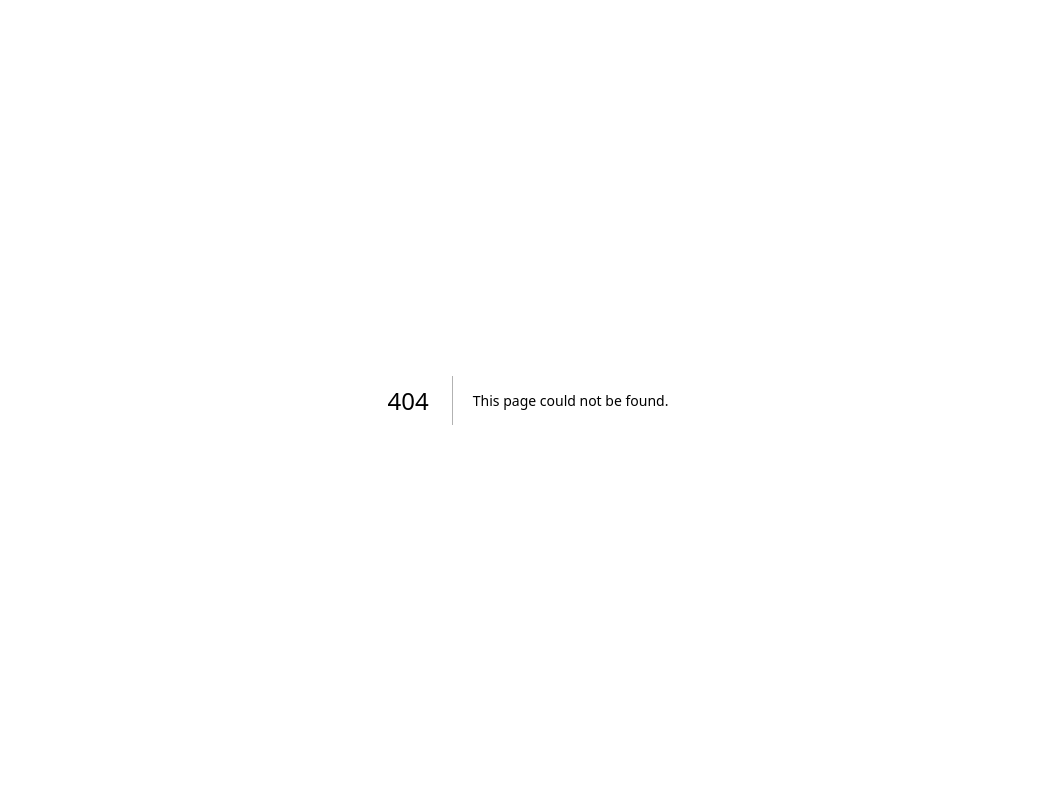
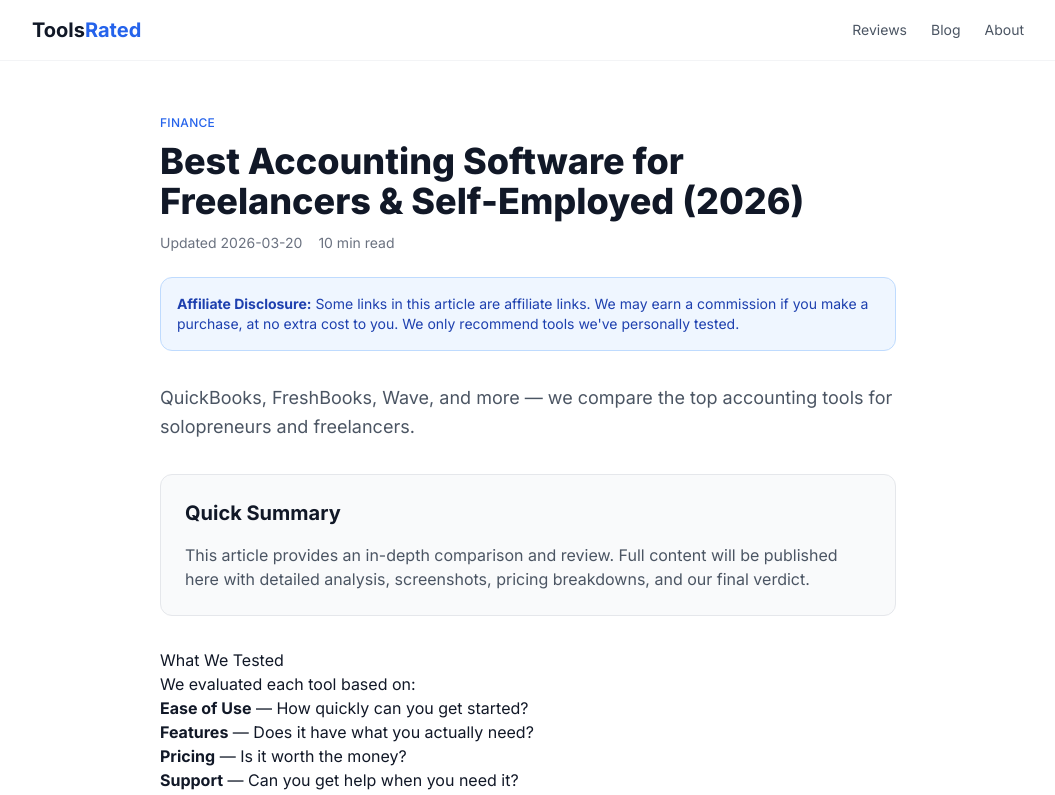
Before and after one commit to StarkTierOne/toolsrated, a Next.js app: page /reviews/best-accounting-software-freelancers in a window 1280 px wide. Before the commit this address had no page. Shown: the top 795 px of the page, without its empty margins (112-1167 px from the left). Built offline with nearby package versions, Linux system fonts and the light colour scheme.

Commit message:
Initial commit: ToolsRated affiliate review site with 8 articles

```diff
--- a/src/app/globals.css
+++ b/src/app/globals.css
@@ -2,26 +2,6 @@
 @tailwind components;
 @tailwind utilities;
 
-:root {
-  --background: #ffffff;
-  --foreground: #171717;
+@layer base {
+  body { @apply bg-white text-gray-900 antialiased; }
 }
-
-@media (prefers-color-scheme: dark) {
-  :root {
-    --background: #0a0a0a;
-    --foreground: #ededed;
-  }
-}
-
-body {
-  color: var(--foreground);
-  background: var(--background);
-  font-family: Arial, Helvetica, sans-serif;
-}
-
-@layer utilities {
-  .text-balance {
-    text-wrap: balance;
-  }
-}
--- a/src/app/layout.tsx
+++ b/src/app/layout.tsx
@@ -1,34 +1,35 @@
 import type { Metadata } from "next";
-import localFont from "next/font/local";
+import { Inter } from "next/font/google";
 import "./globals.css";
 
-const geistSans = localFont({
-  src: "./fonts/GeistVF.woff",
-  variable: "--font-geist-sans",
-  weight: "100 900",
-});
-const geistMono = localFont({
-  src: "./fonts/GeistMonoVF.woff",
-  variable: "--font-geist-mono",
-  weight: "100 900",
-});
+const inter = Inter({ subsets: ["latin"] });
 
 export const metadata: Metadata = {
-  title: "Create Next App",
-  description: "Generated by create next app",
+  title: "ToolsRated — Honest Reviews of the Best Productivity & Business Tools",
+  description: "In-depth reviews and comparisons of the best productivity tools, business software, and SaaS products. Find the perfect tool for your workflow.",
+  keywords: "productivity tools, business software reviews, best SaaS tools, tool comparisons, software reviews",
 };
 
-export default function RootLayout({
-  children,
-}: Readonly<{
-  children: React.ReactNode;
-}>) {
+export default function RootLayout({ children }: { children: React.ReactNode }) {
   return (
     <html lang="en">
-      <body
-        className={`${geistSans.variable} ${geistMono.variable} antialiased`}
-      >
+      <body className={inter.className}>
+        <nav className="border-b border-gray-100">
+          <div className="max-w-5xl mx-auto px-4 py-4 flex items-center justify-between">
+            <a href="/" className="font-bold text-xl text-gray-900">Tools<span className="text-blue-600">Rated</span></a>
+            <div className="flex gap-6 text-sm text-gray-600">
+              <a href="/reviews" className="hover:text-gray-900">Reviews</a>
+              <a href="/blog" className="hover:text-gray-900">Blog</a>
+              <a href="/about" className="hover:text-gray-900">About</a>
+            </div>
+          </div>
+        </nav>
         {children}
+        <footer className="border-t border-gray-100 mt-20 py-8">
+          <div className="max-w-5xl mx-auto px-4 text-center text-sm text-gray-500">
+            <p>&copy; {new Date().getFullYear()} ToolsRated. Affiliate Disclosure: We may earn commissions from qualifying purchases.</p>
+          </div>
+        </footer>
       </body>
     </html>
   );
--- a/src/app/page.tsx
+++ b/src/app/page.tsx
@@ -1,101 +1,72 @@
-import Image from "next/image";
+import { articles } from "@/lib/articles";
+import Link from "next/link";
 
 export default function Home() {
+  const featured = articles.filter((a) => a.featured);
+  const recent = articles.slice(0, 6);
+
   return (
-    <div className="grid grid-rows-[20px_1fr_20px] items-center justify-items-center min-h-screen p-8 pb-20 gap-16 sm:p-20 font-[family-name:var(--font-geist-sans)]">
-      <main className="flex flex-col gap-8 row-start-2 items-center sm:items-start">
-        <Image
-          className="dark:invert"
-          src="https://nextjs.org/icons/next.svg"
-          alt="Next.js logo"
-          width={180}
-          height={38}
-          priority
-        />
-        <ol className="list-inside list-decimal text-sm text-center sm:text-left font-[family-name:var(--font-geist-mono)]">
-          <li className="mb-2">
-            Get started by editing{" "}
-            <code className="bg-black/[.05] dark:bg-white/[.06] px-1 py-0.5 rounded font-semibold">
-              src/app/page.tsx
-            </code>
-            .
-          </li>
-          <li>Save and see your changes instantly.</li>
-        </ol>
+    <main className="max-w-5xl mx-auto px-4">
+      {/* Hero */}
+      <section className="py-16 text-center">
+        <h1 className="text-4xl sm:text-5xl font-extrabold tracking-tight mb-4">
+          Find the <span className="text-blue-600">Best Tools</span> for Your Business
+        </h1>
+        <p className="text-lg text-gray-600 max-w-2xl mx-auto mb-8">
+          In-depth, honest reviews and comparisons of productivity tools, business software, and SaaS products.
+          We test everything so you don&apos;t have to.
+        </p>
+        <div className="flex justify-center gap-4">
+          <Link href="/reviews" className="bg-blue-600 hover:bg-blue-700 text-white font-semibold px-6 py-3 rounded-lg transition">
+            Browse Reviews
+          </Link>
+          <Link href="/blog" className="bg-gray-100 hover:bg-gray-200 text-gray-700 font-semibold px-6 py-3 rounded-lg transition">
+            Read Blog
+          </Link>
+        </div>
+      </section>
 
-        <div className="flex gap-4 items-center flex-col sm:flex-row">
-          <a
-            className="rounded-full border border-solid border-transparent transition-colors flex items-center justify-center bg-foreground text-background gap-2 hover:bg-[#383838] dark:hover:bg-[#ccc] text-sm sm:text-base h-10 sm:h-12 px-4 sm:px-5"
-            href="https://vercel.com/new?utm_source=create-next-app&utm_medium=appdir-template-tw&utm_campaign=create-next-app"
-            target="_blank"
-            rel="noopener noreferrer"
-          >
-            <Image
-              className="dark:invert"
-              src="https://nextjs.org/icons/vercel.svg"
-              alt="Vercel logomark"
-              width={20}
-              height={20}
-            />
-            Deploy now
-          </a>
-          <a
-            className="rounded-full border border-solid border-black/[.08] dark:border-white/[.145] transition-colors flex items-center justify-center hover:bg-[#f2f2f2] dark:hover:bg-[#1a1a1a] hover:border-transparent text-sm sm:text-base h-10 sm:h-12 px-4 sm:px-5 sm:min-w-44"
-            href="https://nextjs.org/docs?utm_source=create-next-app&utm_medium=appdir-template-tw&utm_campaign=create-next-app"
-            target="_blank"
-            rel="noopener noreferrer"
-          >
-            Read our docs
-          </a>
+      {/* Featured Reviews */}
+      <section className="py-12">
+        <h2 className="text-2xl font-bold mb-6">Featured Reviews</h2>
+        <div className="grid md:grid-cols-3 gap-6">
+          {featured.map((article) => (
+            <Link key={article.slug} href={`/reviews/${article.slug}`} className="group block bg-gray-50 rounded-xl p-6 hover:bg-blue-50 transition border border-gray-100 hover:border-blue-200">
+              <span className="text-xs font-medium text-blue-600 uppercase tracking-wide">{article.category}</span>
+              <h3 className="font-bold text-lg mt-2 mb-2 group-hover:text-blue-600 transition">{article.title}</h3>
+              <p className="text-sm text-gray-600 mb-3">{article.description}</p>
+              <div className="text-xs text-gray-400">{article.readTime} read</div>
+            </Link>
+          ))}
         </div>
-      </main>
-      <footer className="row-start-3 flex gap-6 flex-wrap items-center justify-center">
-        <a
-          className="flex items-center gap-2 hover:underline hover:underline-offset-4"
-          href="https://nextjs.org/learn?utm_source=create-next-app&utm_medium=appdir-template-tw&utm_campaign=create-next-app"
-          target="_blank"
-          rel="noopener noreferrer"
-        >
-          <Image
-            aria-hidden
-            src="https://nextjs.org/icons/file.svg"
-            alt="File icon"
-            width={16}
-            height={16}
-          />
-          Learn
-        </a>
-        <a
-          className="flex items-center gap-2 hover:underline hover:underline-offset-4"
-          href="https://vercel.com/templates?framework=next.js&utm_source=create-next-app&utm_medium=appdir-template-tw&utm_campaign=create-next-app"
-          target="_blank"
-          rel="noopener noreferrer"
-        >
-          <Image
-            aria-hidden
-            src="https://nextjs.org/icons/window.svg"
-            alt="Window icon"
-            width={16}
-            height={16}
-          />
-          Examples
-        </a>
-        <a
-          className="flex items-center gap-2 hover:underline hover:underline-offset-4"
-          href="https://nextjs.org?utm_source=create-next-app&utm_medium=appdir-template-tw&utm_campaign=create-next-app"
-          target="_blank"
-          rel="noopener noreferrer"
-        >
-          <Image
-            aria-hidden
-            src="https://nextjs.org/icons/globe.svg"
-            alt="Globe icon"
-            width={16}
-            height={16}
-          />
-          Go to nextjs.org →
-        </a>
-      </footer>
-    </div>
+      </section>
+
+      {/* Recent Articles */}
+      <section className="py-12">
+        <h2 className="text-2xl font-bold mb-6">Latest Articles</h2>
+        <div className="space-y-4">
+          {recent.map((article) => (
+            <Link key={article.slug} href={`/reviews/${article.slug}`} className="group flex items-start gap-4 p-4 rounded-lg hover:bg-gray-50 transition">
+              <div className="flex-1">
+                <span className="text-xs font-medium text-blue-600 uppercase tracking-wide">{article.category}</span>
+                <h3 className="font-semibold mt-1 group-hover:text-blue-600 transition">{article.title}</h3>
+                <p className="text-sm text-gray-500 mt-1">{article.description}</p>
+              </div>
+              <div className="text-xs text-gray-400 whitespace-nowrap mt-1">{article.date}</div>
+            </Link>
+          ))}
+        </div>
+      </section>
+
+      {/* Newsletter CTA */}
+      <section className="bg-blue-600 rounded-2xl p-8 sm:p-12 text-center text-white my-12">
+        <h2 className="text-2xl font-bold mb-2">Get Tool Recommendations in Your Inbox</h2>
+        <p className="text-blue-100 mb-6">Weekly roundups of the best tools, deals, and productivity tips. No spam.</p>
+        <div className="flex gap-2 max-w-md mx-auto">
+          <input type="email" placeholder="you@example.com" className="flex-1 px-4 py-3 rounded-lg text-gray-900 outline-none" />
+          <button className="bg-white text-blue-600 font-semibold px-6 py-3 rounded-lg hover:bg-blue-50 transition">Subscribe</button>
+        </div>
+      </section>
+    </main>
   );
 }
--- /dev/null
+++ b/src/app/reviews/[slug]/page.tsx
@@ -0,0 +1,71 @@
+import { articles } from "@/lib/articles";
+import { notFound } from "next/navigation";
+import type { Metadata } from "next";
+
+export function generateStaticParams() {
+  return articles.map((a) => ({ slug: a.slug }));
+}
+
+export function generateMetadata({ params }: { params: { slug: string } }): Metadata {
+  const article = articles.find((a) => a.slug === params.slug);
+  if (!article) return {};
+  return {
+    title: `${article.title} — ToolsRated`,
+    description: article.description,
+  };
+}
+
+export default function ReviewPage({ params }: { params: { slug: string } }) {
+  const article = articles.find((a) => a.slug === params.slug);
+  if (!article) notFound();
+
+  return (
+    <main className="max-w-3xl mx-auto px-4 py-12">
+      <div className="mb-6">
+        <span className="text-xs font-medium text-blue-600 uppercase tracking-wide">{article.category}</span>
+        <h1 className="text-3xl sm:text-4xl font-extrabold mt-2 mb-3">{article.title}</h1>
+        <div className="flex gap-4 text-sm text-gray-500">
+          <span>Updated {article.date}</span>
+          <span>{article.readTime} read</span>
+        </div>
+      </div>
+
+      <div className="bg-blue-50 border border-blue-200 rounded-xl p-4 mb-8 text-sm text-blue-800">
+        <strong>Affiliate Disclosure:</strong> Some links in this article are affiliate links. We may earn a commission if you make a purchase, at no extra cost to you. We only recommend tools we&apos;ve personally tested.
+      </div>
+
+      <article className="prose prose-lg max-w-none">
+        <p className="text-lg text-gray-600 leading-relaxed">{article.description}</p>
+
+        <div className="bg-gray-50 rounded-xl p-6 my-8 border">
+          <h2 className="text-xl font-bold mb-4 mt-0">Quick Summary</h2>
+          <p className="text-gray-600">This article provides an in-depth comparison and review. Full content will be published here with detailed analysis, screenshots, pricing breakdowns, and our final verdict.</p>
+        </div>
+
+        <h2>What We Tested</h2>
+        <p>We evaluated each tool based on:</p>
+        <ul>
+          <li><strong>Ease of Use</strong> — How quickly can you get started?</li>
+          <li><strong>Features</strong> — Does it have what you actually need?</li>
+          <li><strong>Pricing</strong> — Is it worth the money?</li>
+          <li><strong>Support</strong> — Can you get help when you need it?</li>
+          <li><strong>Integration</strong> — Does it play nice with other tools?</li>
+        </ul>
+
+        <div className="bg-green-50 border border-green-200 rounded-xl p-6 my-8">
+          <h3 className="text-lg font-bold text-green-800 mt-0">Our Top Pick</h3>
+          <p className="text-green-700 mb-0">Full review content with our recommendation will be published here. Check back soon for the complete analysis.</p>
+        </div>
+      </article>
+
+      <div className="mt-12 p-6 bg-gray-50 rounded-xl border text-center">
+        <h3 className="font-bold text-lg mb-2">Want More Tool Recommendations?</h3>
+        <p className="text-gray-600 text-sm mb-4">Get weekly roundups of the best tools and deals.</p>
+        <div className="flex gap-2 max-w-sm mx-auto">
+          <input type="email" placeholder="your@email.com" className="flex-1 px-4 py-2 rounded-lg border outline-none text-sm" />
+          <button className="bg-blue-600 text-white px-4 py-2 rounded-lg text-sm font-semibold hover:bg-blue-700 transition">Subscribe</button>
+        </div>
+      </div>
+    </main>
+  );
+}
--- /dev/null
+++ b/src/lib/articles.ts
@@ -0,0 +1,79 @@
+export interface Article {
+  slug: string;
+  title: string;
+  description: string;
+  category: string;
+  date: string;
+  readTime: string;
+  featured?: boolean;
+}
+
+export const articles: Article[] = [
+  {
+    slug: "best-project-management-tools",
+    title: "7 Best Project Management Tools in 2026 (Tested & Compared)",
+    description: "We tested the top project management tools side-by-side. Here's which one is best for solopreneurs, small teams, and enterprises.",
+    category: "Project Management",
+    date: "2026-04-10",
+    readTime: "12 min",
+    featured: true,
+  },
+  {
+    slug: "best-invoicing-software",
+    title: "Best Free Invoicing Software for Freelancers (2026 Guide)",
+    description: "Stop chasing payments. These invoicing tools help freelancers create professional invoices and get paid faster.",
+    category: "Finance",
+    date: "2026-04-08",
+    readTime: "10 min",
+    featured: true,
+  },
+  {
+    slug: "notion-vs-obsidian",
+    title: "Notion vs Obsidian: Which Note-Taking App Wins in 2026?",
+    description: "A deep dive comparison of Notion and Obsidian — features, pricing, use cases, and which one suits your workflow.",
+    category: "Productivity",
+    date: "2026-04-05",
+    readTime: "15 min",
+  },
+  {
+    slug: "best-email-marketing-tools",
+    title: "5 Best Email Marketing Tools for Small Businesses (2026)",
+    description: "Compare ConvertKit, Mailchimp, Beehiiv, and more. Find the best email platform for your audience size and budget.",
+    category: "Marketing",
+    date: "2026-04-01",
+    readTime: "11 min",
+    featured: true,
+  },
+  {
+    slug: "best-ai-writing-tools",
+    title: "Best AI Writing Tools for Content Creators (Honest Review)",
+    description: "We tested 10 AI writing tools for blog posts, social media, and marketing copy. Here are the ones worth paying for.",
+    category: "AI & Automation",
+    date: "2026-03-28",
+    readTime: "14 min",
+  },
+  {
+    slug: "best-website-builders",
+    title: "Best Website Builders for Small Business (No Code Required)",
+    description: "Squarespace vs Wix vs Framer vs Carrd — which website builder is right for your business in 2026?",
+    category: "Web & Design",
+    date: "2026-03-25",
+    readTime: "13 min",
+  },
+  {
+    slug: "best-accounting-software-freelancers",
+    title: "Best Accounting Software for Freelancers & Self-Employed (2026)",
+    description: "QuickBooks, FreshBooks, Wave, and more — we compare the top accounting tools for solopreneurs and freelancers.",
+    category: "Finance",
+    date: "2026-03-20",
+    readTime: "10 min",
+  },
+  {
+    slug: "best-crm-small-business",
+    title: "Best CRM Software for Small Business (Free & Paid Options)",
+    description: "HubSpot, Pipedrive, Salesforce Essentials — find the CRM that fits your sales process and budget.",
+    category: "Sales",
+    date: "2026-03-15",
+    readTime: "12 min",
+  },
+];
```
Also changed, not shown: src/app/reviews/page.tsx (added, +37 -0 lines).
